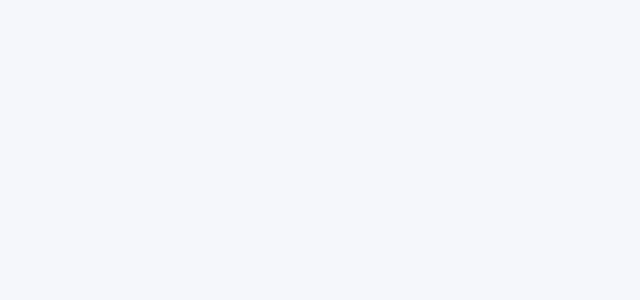
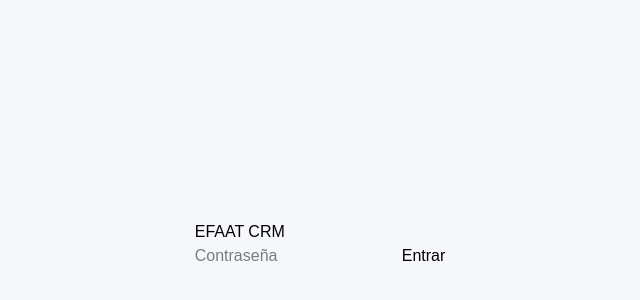
Before and after one commit to Fxandres30/panel_api_v1, a Next.js app: page /login in a window 1280 px wide. Shown: the part 156-456 px from the top of the page, without its empty margins (320-960 px from the left). Built offline with nearby package versions, Linux system fonts and the light colour scheme.

Commit message:
Add CRM login

```diff
--- /dev/null
+++ b/app/api/login/route.ts
@@ -0,0 +1,26 @@
+import { cookies } from "next/headers";
+import { NextResponse } from "next/server";
+
+export async function POST(req: Request) {
+  const { password } = await req.json();
+
+  if (password !== process.env.CRM_PASSWORD) {
+    return NextResponse.json(
+      { error: "Contraseña incorrecta" },
+      { status: 401 }
+    );
+  }
+
+  const cookieStore = await cookies();
+
+  cookieStore.set("crm_session", "ok", {
+    httpOnly: true,
+    secure: true,
+    maxAge: 60 * 60 * 12,
+    path: "/",
+  });
+
+  return NextResponse.json({
+    success: true,
+  });
+}
--- a/app/login/page.tsx
+++ b/app/login/page.tsx
@@ -1,5 +1,71 @@
-import LoginForm from "./LoginForm";
+"use client";
+
+import { useState } from "react";
+import { useRouter } from "next/navigation";
 
 export default function LoginPage() {
-  return <LoginForm />;
+  const [password, setPassword] =
+    useState("");
+
+  const [error, setError] =
+    useState("");
+
+  const router = useRouter();
+
+  async function login() {
+    const res = await fetch(
+      "/api/login",
+      {
+        method: "POST",
+        headers: {
+          "Content-Type":
+            "application/json",
+        },
+        body: JSON.stringify({
+          password,
+        }),
+      }
+    );
+
+    if (!res.ok) {
+      setError(
+        "Contraseña incorrecta"
+      );
+      return;
+    }
+
+    router.push("/admin/chats");
+  }
+
+  return (
+    <div
+      style={{
+        height: "100vh",
+        display: "flex",
+        justifyContent: "center",
+        alignItems: "center",
+      }}
+    >
+      <div>
+        <h1>EFAAT CRM</h1>
+
+        <input
+          type="password"
+          placeholder="Contraseña"
+          value={password}
+          onChange={(e) =>
+            setPassword(
+              e.target.value
+            )
+          }
+        />
+
+        <button onClick={login}>
+          Entrar
+        </button>
+
+        {error && <p>{error}</p>}
+      </div>
+    </div>
+  );
 }
--- /dev/null
+++ b/app/page.tsx
@@ -0,0 +1,5 @@
+import { redirect } from "next/navigation";
+
+export default function Home() {
+  redirect("/login");
+}
--- /dev/null
+++ b/middleware.ts
@@ -0,0 +1,21 @@
+import { NextRequest, NextResponse } from "next/server";
+
+export function middleware(req: NextRequest) {
+  const session =
+    req.cookies.get("crm_session");
+
+  if (
+    req.nextUrl.pathname.startsWith("/admin") &&
+    !session
+  ) {
+    return NextResponse.redirect(
+      new URL("/login", req.url)
+    );
+  }
+
+  return NextResponse.next();
+}
+
+export const config = {
+  matcher: ["/admin/:path*"],
+};
```
